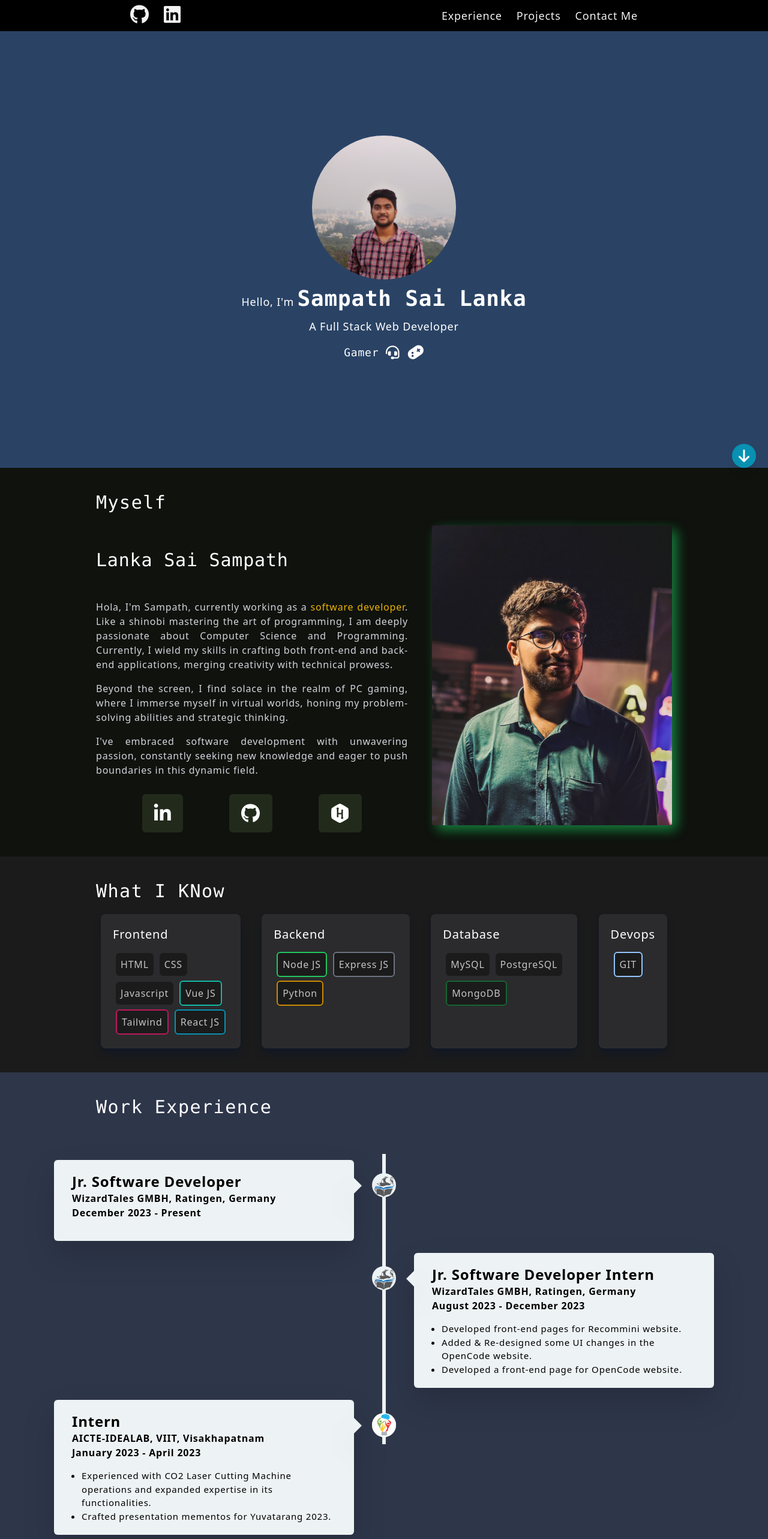
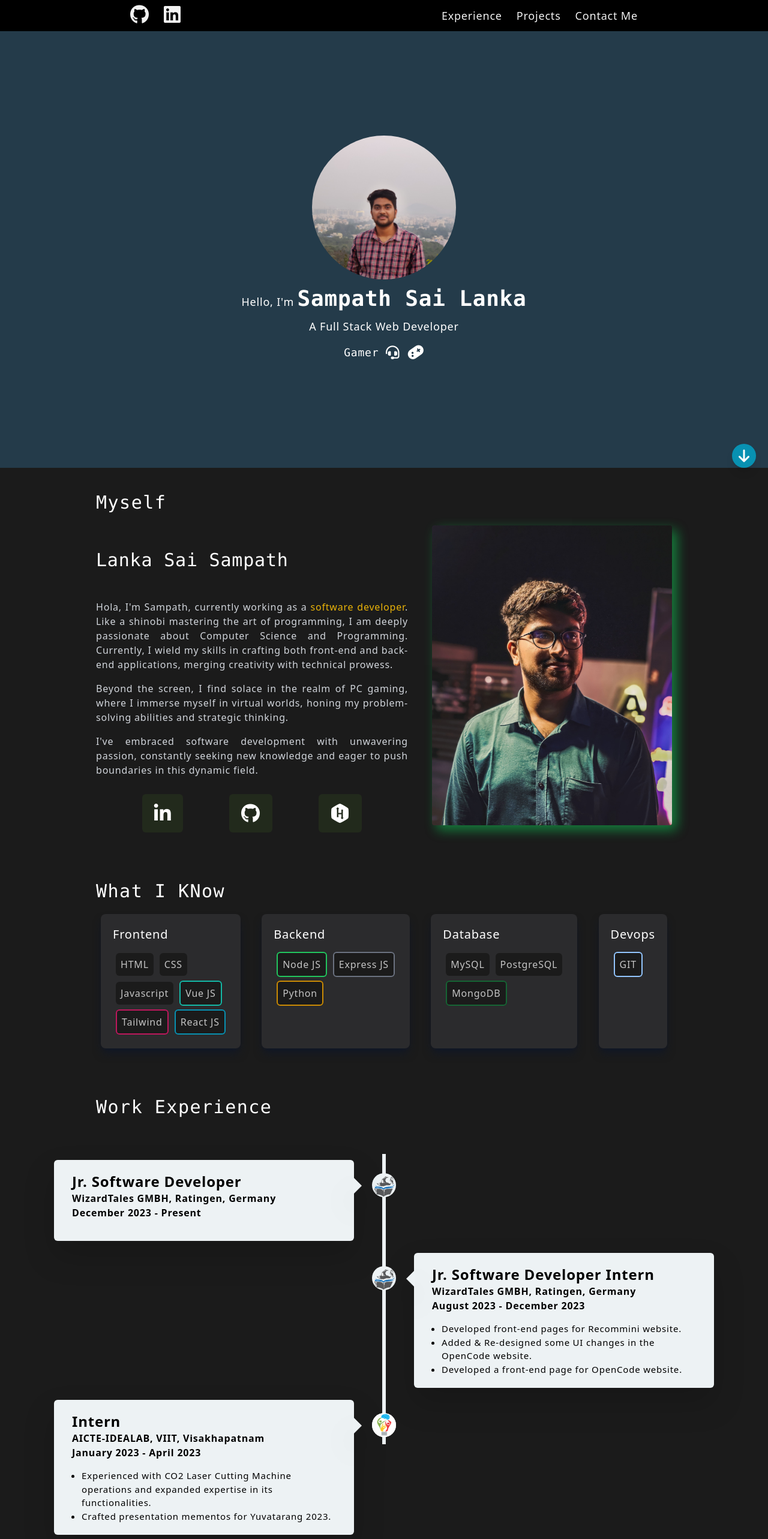
Before and after one commit to sampathsailanka/sampathsailanka.github.io, a Vue app: page / in a window 1280 px wide. Shown: the top 2566 px of the page at 60% size. Built offline with nearby package versions, Linux system fonts and the light colour scheme.

Commit message:
changes in ui

```diff
--- a/src/components/ExperienceSection.vue
+++ b/src/components/ExperienceSection.vue
@@ -1,5 +1,5 @@
 <template>
-    <div class="bg-[#2e364a]" ref="timeline">
+    <div class="bg-[#1b1b1b]" ref="timeline">
         <!-- Experience section heading -->
         <div class="w-11/12 py-10 md:w-9/12 lg:w-9/12 xl:w-9/12 2xl:w-9/12 3xl:w-7/12 4xl:w-5/12 mx-auto">
             <div class="font-mono text-white text-3xl mb-5 tracking-wider">Work Experience</div>
--- a/src/components/Footer.vue
+++ b/src/components/Footer.vue
@@ -6,7 +6,7 @@ export default {
 
 <template>
     <div id="footer" class="bg-black flex justify-around items-center md:pt-6 sticky top-0 z-50 opacity-95">
-        <div class="text-white pt-3 tracking-wider">
+        <div class="text-white pt-3 md:pt-0 tracking-wider">
             <h1 class="font-mono text-xs md:text-lg">
                 &copy; 2024 sampathsailanka. All rights reserved.
             </h1>
--- a/src/components/LandingSection.vue
+++ b/src/components/LandingSection.vue
@@ -10,7 +10,7 @@ export default {
 </script>
 
 <template>
-    <div class="bg-[#2A4365] h-sm md:h-md flex flex-col justify-center items-center md:h-screen tracking-wider">
+    <div class="bg-[#243b4a] h-sm md:h-md flex flex-col justify-center items-center md:h-screen tracking-wider">
 
         <!-- <img class="loader" src="../assets/images/konaha.png" alt=""> -->
         <div>
--- a/src/components/Personal.vue
+++ b/src/components/Personal.vue
@@ -6,7 +6,7 @@ export default {
 
 <template>
     <!-- <div class="bg-[#10130e]"> -->
-    <div class="bg-[#0f120d]">
+    <div class="bg-[#1b1b1b]">
         <!-- <div class="bg-[#181818]"> -->
         <div class="w-11/12 py-10 md:w-9/12 lg:w-9/12 xl:w-9/12 2xl:w-9/12 3xl:w-7/12 4xl:w-5/12 mx-auto">
 
--- a/src/components/ProjectSection.vue
+++ b/src/components/ProjectSection.vue
@@ -6,7 +6,7 @@ export default {
 </script>
 
 <template>
-    <div class="bg-[#1d1d1d]">
+    <div class="bg-[#1b1b1b]">
 
         <div class="w-11/12 py-10 md:w-9/12 lg:w-9/12 xl:w-9/12 2xl:w-9/12 3xl:w-7/12 4xl:w-5/12 mx-auto">
 
```
Also changed, not shown: vite.config.js (+4 -3 lines).
